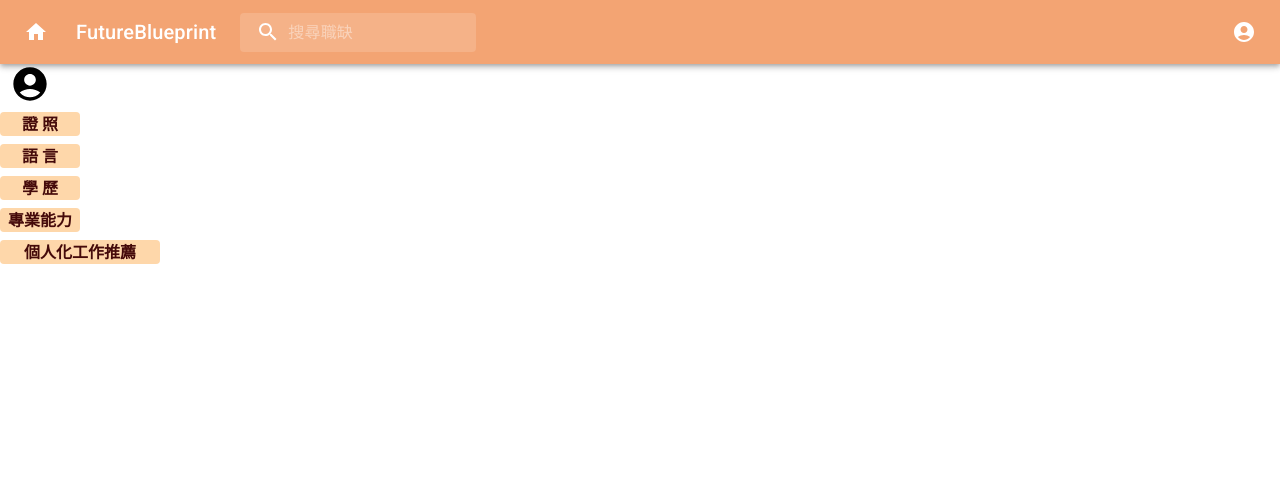
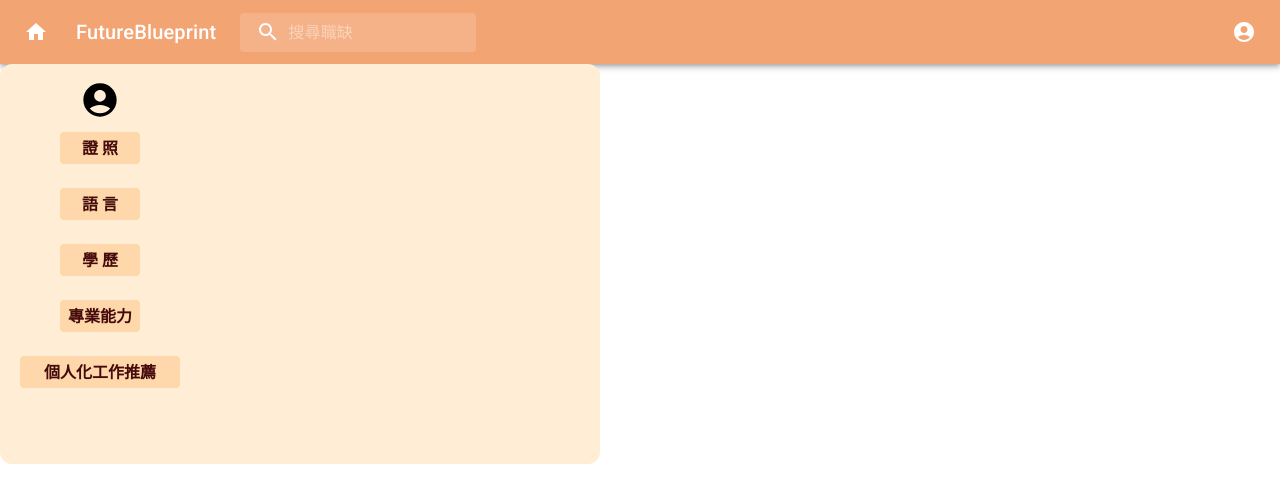
Before and after one commit to KJCGray/Future_blueprint, a Next.js app: page /personal in a window 1280 px wide. Shown: the top 502 px of the page. Built offline with nearby package versions, Linux system fonts and the light colour scheme.

Commit message:
userdata outer frame

```diff
--- a/src/app/components/personalpage/userdata.js
+++ b/src/app/components/personalpage/userdata.js
@@ -3,35 +3,36 @@ import AccountCircleIcon from '@mui/icons-material/AccountCircle';
 
 const userdata = () => {
   return (
-    <div>
-      <AccountCircleIcon sx={{ fontSize: 40 }} className='mx-2.5' />
-      <div className='items-center'>
-        <div className='flex justify-center w-20 my-2 bg-orange-200 rounded'>
+    <div className=' bg-orange-100 rounded-xl w-[600px] h-[400px]'>
+
+      <div className='flex flex-col items-center w-[200px] pt-4'>
+      <AccountCircleIcon sx={{ fontSize: 40 }} />
+        <div className='flex items-center justify-center w-20 h-8 mx-5 my-3 bg-orange-200 rounded'>
           <div className='font-semibold text-red-950'>
-            證  照
+            證   照
           </div>
         </div>
-        <div className='flex justify-center w-20 my-2 bg-orange-200 rounded'>
+        <div className='flex items-center justify-center w-20 h-8 mx-5 my-3 bg-orange-200 rounded'>
           <div className='font-semibold text-red-950'>
-            語  言
+            語   言
           </div>
         </div>
-        <div className='flex justify-center w-20 my-2 bg-orange-200 rounded'>
+        <div className='flex items-center justify-center w-20 h-8 mx-5 my-3 bg-orange-200 rounded'>
           <div className='font-semibold text-red-950'>
-            學  歷
+            學   歷
           </div>
         </div>
-        <div className='flex justify-center w-20 my-2 bg-orange-200 rounded'>
+        <div className='flex items-center justify-center w-20 h-8 mx-5 my-3 bg-orange-200 rounded'>
           <div className='font-semibold text-red-950'>
             專業能力
           </div>
         </div>
-        <div className='flex justify-center w-40 my-2 bg-orange-200 rounded'>
+      </div>
+      <div className='flex items-center justify-center w-40 h-8 mx-5 my-3 bg-orange-200 rounded'>
           <div className='font-semibold text-red-950'>
             個人化工作推薦
           </div>
         </div>
-      </div>
     </div>
 
   )
```
Also changed, not shown: src/app/personal/page.js (line endings or trailing spaces).
